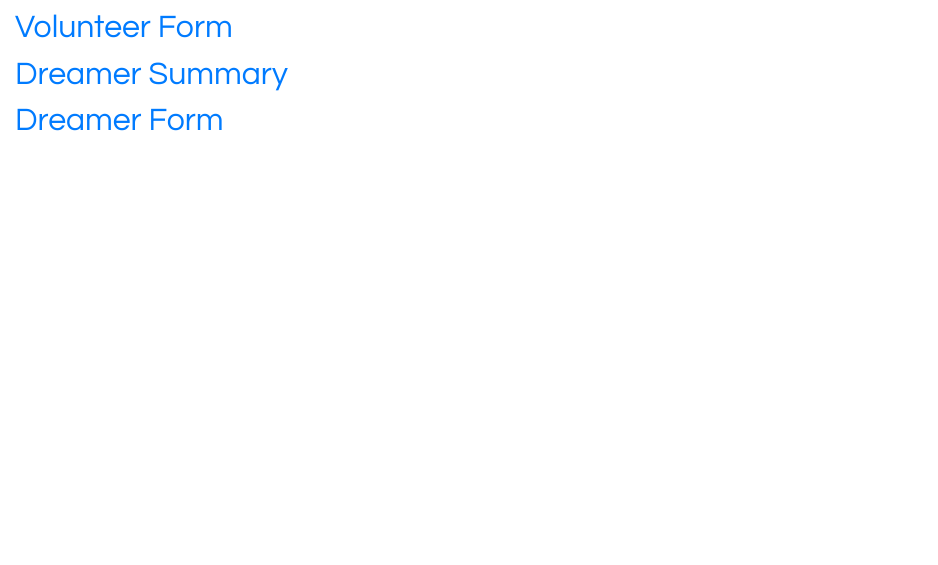
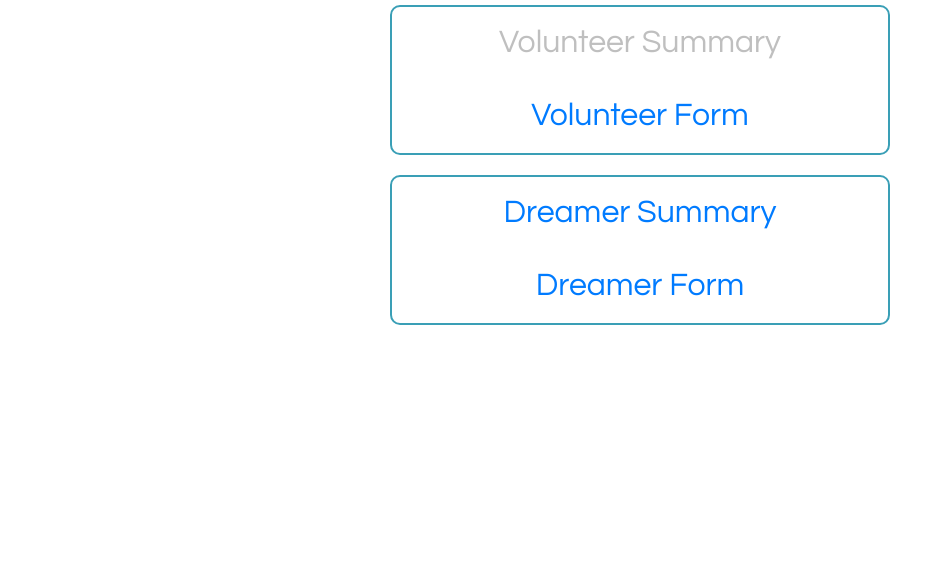
Before and after one commit to pgarton/iDayDream, a PHP site: page / in a window 1280 px wide. Shown: the part 213-778 px from the top of the page, without its empty margins (0-938 px from the left). Run offline with PHP 8.4, Linux system fonts and the light colour scheme.

Commit message:
Add files via upload

```diff
--- a/styles/form.css
+++ b/styles/form.css
@@ -18,10 +18,18 @@ body {
     font-family: Questrial;
 }
 
+.contain{
+    margin: auto;
+    padding: 12px;
+    border: 2px solid darkcyan;
+    border-radius: 4px;
+    width: 80%;
+}
+
 fieldset {
     padding: 12px;
     border: 2px solid darkcyan;
-    border-radius: 0px;
+    border-radius: 4px;
 }
 
 h1 {
--- a/styles/index.css
+++ b/styles/index.css
@@ -1,3 +1,31 @@
+.disabled {
+    color: grey;
+    opacity: .5;
+    pointer-events: none;
+}
+
 html {
     text-align: center;
 }
+
+.jumbotron{
+    text-align: center;
+    font-size: 50px;
+}
+
+
+.sect {
+    display: flex;
+    flex-direction: column;
+    text-align: center;
+    margin: auto;
+    width: 500px;
+    height: 150px;
+    border: 2px solid #3a9fb6;
+    border-radius: 10px;
+    margin-bottom: 20px;
+}
+
+.sect > h2 {
+    margin: auto;
+}
```
Also changed, not shown: styles/confirmation.css (added, +34 -0 lines), styles/summary.css (added, +40 -0 lines).
